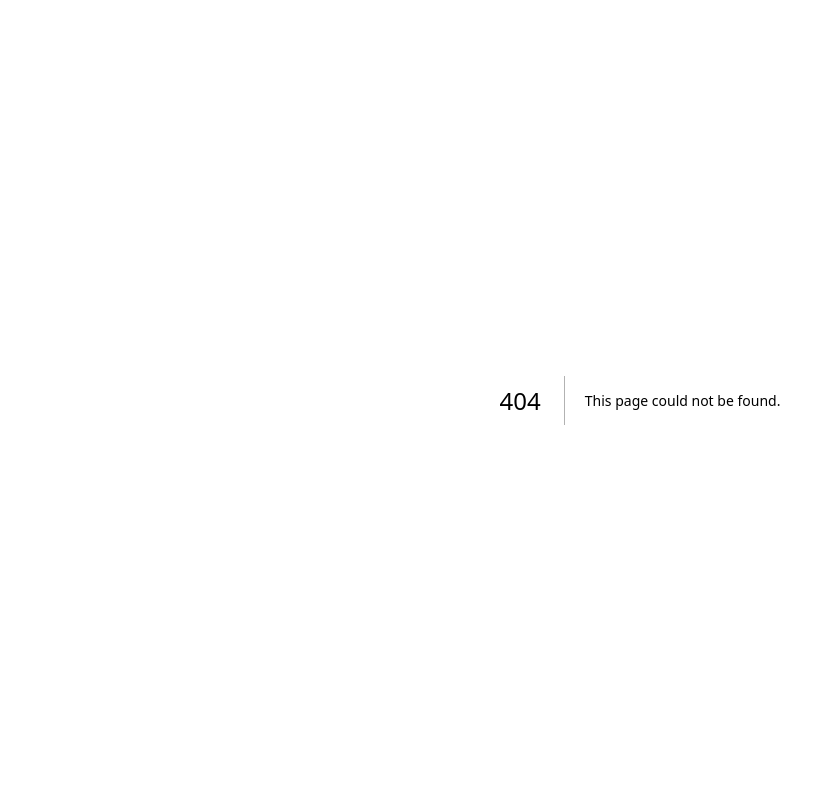
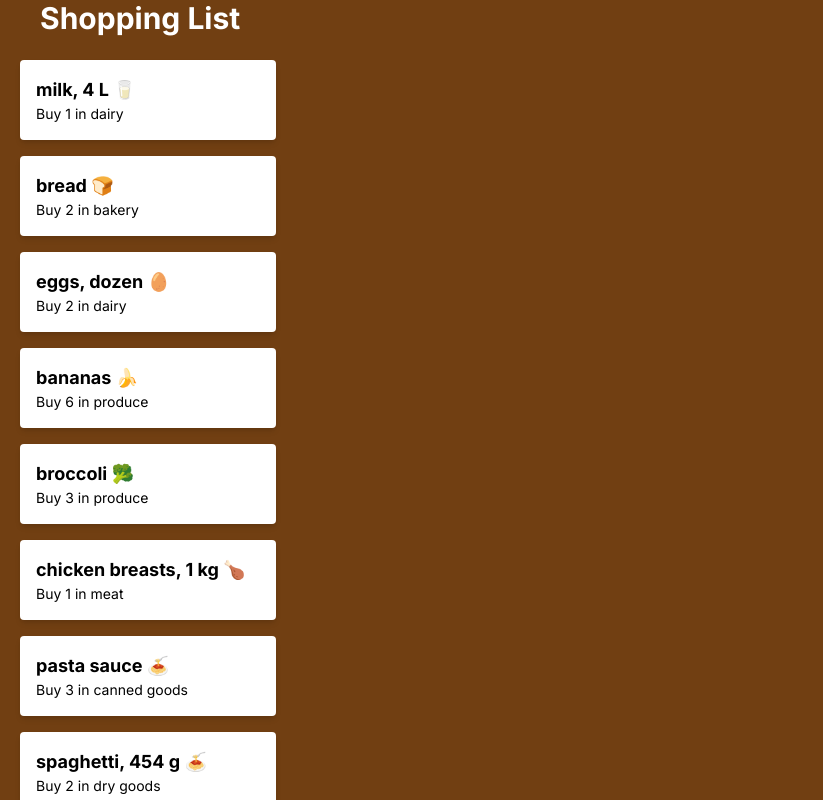
Before and after one commit to SimjotKaur/cprg306-assignments, a Next.js app: page /week-3 in a window 1280 px wide. Before the commit this address had no page. Shown: the top 800 px of the page, without its empty margins (0-823 px from the left). Built offline with nearby package versions, Linux system fonts and the light colour scheme.

Commit message:
first commit

```diff
--- a/app/layout.js
+++ b/app/layout.js
@@ -4,9 +4,10 @@ import "./globals.css";
 const inter = Inter({ subsets: ["latin"] });
 
 export const metadata = {
-  title: "Create Next App",
-  description: "Generated by create next app",
+  title: 'Shopping List',
+  description: 'A simple static shopping list for Week 3 Assignment',
 };
+
 
 export default function RootLayout({ children }) {
   return (
--- a/app/page.js
+++ b/app/page.js
@@ -2,11 +2,21 @@ import Link from 'next/link';
 
 export default function Home() {
   return (
-    <main>
-      <h1>CPRG 306: Web Development 2 - Assignments</h1>
-      <Link href="/week-2">
-        Go to Week 2 Assignment
-      </Link>
+    <main className="p-6 bg-gray-900 min-h-screen">
+      <h1 className="text-3xl font-bold text-white mb-6">CPRG 306: Web Development 2 - Assignments</h1>
+      <ul className="space-y-4">
+        <li>
+          <Link href="/week-2" legacyBehavior>
+          <a className="text-xl text-white-400">Week 2 Assignment</a>
+          </Link>
+        </li>
+        <li>
+          <Link href="/week-3" legacyBehavior>
+          <a className="text-xl text-white-400">Week 3 Assignment</a>
+
+          </Link>
+        </li>
+      </ul>
     </main>
   );
 }
--- /dev/null
+++ b/app/week-3/item-list.js
@@ -0,0 +1,31 @@
+import Item from './item';
+
+const items = [
+  { name: "milk, 4 L 🥛", quantity: 1, category: "dairy" },
+  { name: "bread 🍞", quantity: 2, category: "bakery" },
+  { name: "eggs, dozen 🥚", quantity: 2, category: "dairy" },
+  { name: "bananas 🍌", quantity: 6, category: "produce" },
+  { name: "broccoli 🥦", quantity: 3, category: "produce" },
+  { name: "chicken breasts, 1 kg 🍗", quantity: 1, category: "meat" },
+  { name: "pasta sauce 🍝", quantity: 3, category: "canned goods" },
+  { name: "spaghetti, 454 g 🍝", quantity: 2, category: "dry goods" },
+  { name: "toilet paper, 12 pack 🧻", quantity: 1, category: "household" },
+  { name: "paper towels, 6 pack", quantity: 1, category: "household" },
+  { name: "dish soap 🍽️", quantity: 1, category: "household" },
+  { name: "hand soap 🧼", quantity: 4, category: "household" },
+];
+
+export default function ItemList() {
+  return (
+    <ul className="list-none p-0">
+      {items.map((item, index) => (
+        <Item
+          key={index}
+          name={item.name}
+          quantity={item.quantity}
+          category={item.category}
+        />
+      ))}
+    </ul>
+  );
+}
--- /dev/null
+++ b/app/week-3/item.js
@@ -0,0 +1,12 @@
+export default function Item({ name, quantity, category }) {
+    return (
+      <li className="flex flex-col justify-between p-4 bg-white rounded mb-4 shadow-md transition-transform transform w-64 mx-5">
+        <div className="text-lg font-bold text-black">
+          {name}
+        </div>
+        <div className="text-sm text-black">
+          Buy {quantity} in {category}
+        </div>
+      </li>
+    );
+  }
--- /dev/null
+++ b/app/week-3/page.js
@@ -0,0 +1,10 @@
+import ItemList from './item-list';
+
+export default function Page() {
+  return (
+    <main className="bg-yellow-900">
+      <h1 className="text-3xl font-bold text-white mb-6 ml-10">Shopping List</h1>
+      <ItemList />
+    </main>
+  );
+}
```
